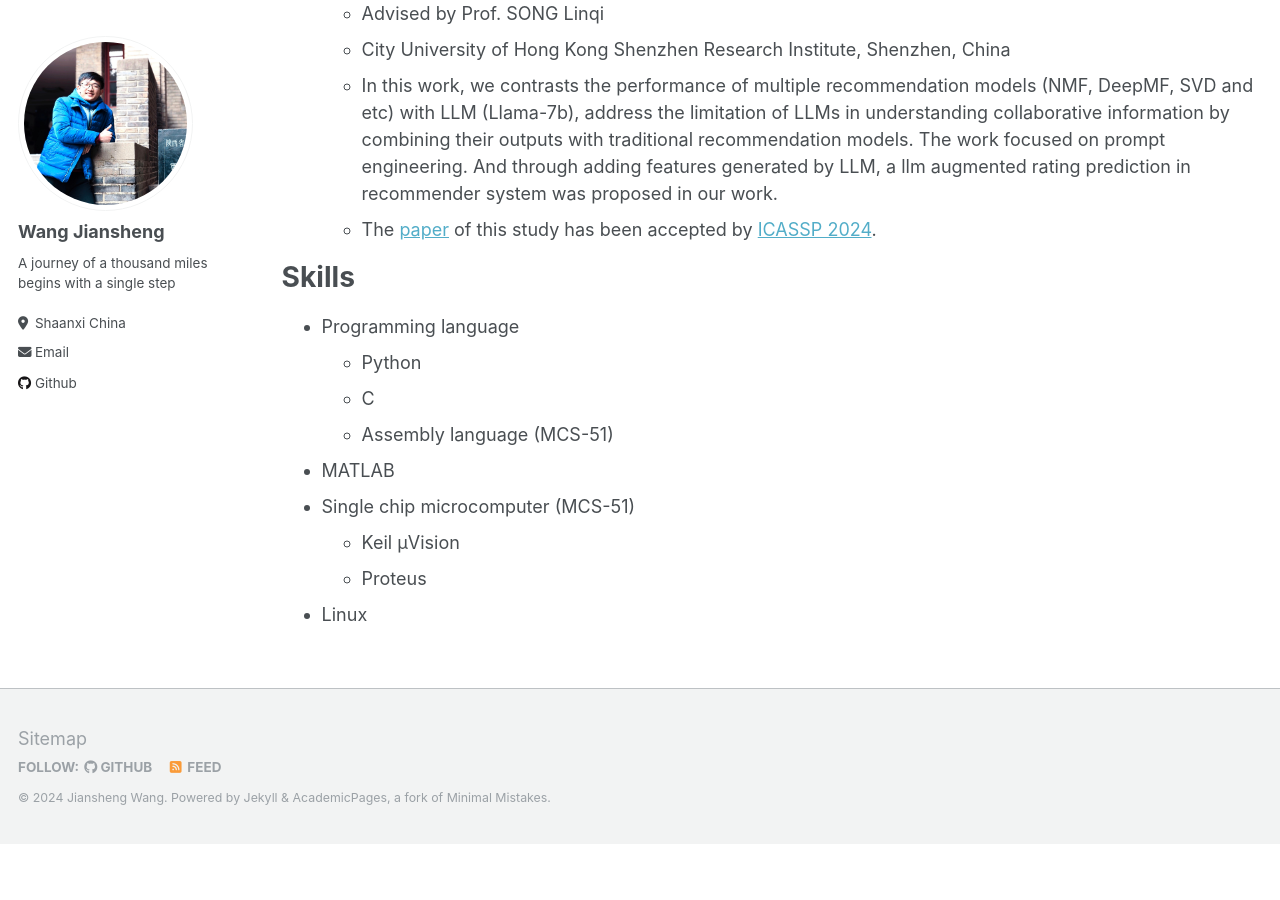
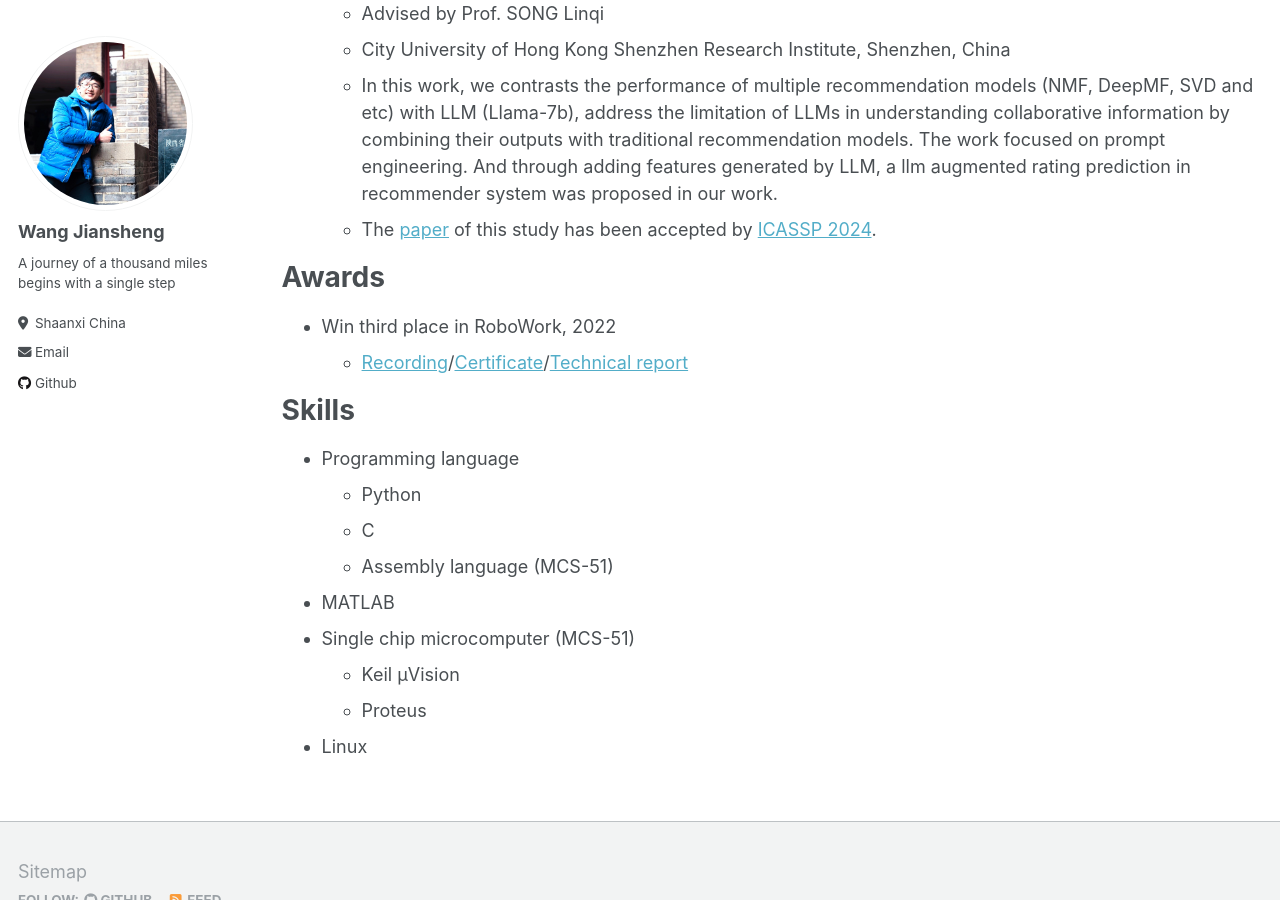
Before and after one commit to Servais-Ja/Jiansheng-Wang.github.io, a Jekyll site: the page built from _pages/cv.md, in a window 1280 px wide and 900 px high, scrolled down 1263 px. Built offline with Jekyll 4.4.1, drawn with Linux system fonts in a browser that asks for light colours; before the commit the page ends 2107 px from its top, so only the background shows below that.

Commit message:
Update cv.md

```diff
--- a/_pages/cv.md
+++ b/_pages/cv.md
@@ -44,6 +44,11 @@ Academic & research experiences
   * In this work, we contrasts the performance of multiple recommendation models (NMF, DeepMF, SVD and etc) with LLM (Llama-7b), address the limitation of LLMs in understanding collaborative information by combining their outputs with traditional recommendation models. The work focused on prompt engineering. And through adding features generated by LLM, a llm augmented rating prediction in recommender system was proposed in our work.
   * The [paper](https://servais-ja.github.io/Jiansheng-Wang.github.io/files/ICASSP24_RecGPT.pdf) of this study has been accepted by [ICASSP 2024](https://cmsworkshops.com/ICASSP2024/view_session.php?SessionID=1189).
 
+Awards
+======
+* Win third place in RoboWork, 2022
+  * [Recording](https://www.bilibili.com/video/BV1yM41117AA/?spm_id_from=333.999.0.0&vd_source=aa6e950b637c20370b356cea84ae7f15)/[Certificate](https://servais-ja.github.io/Jiansheng-Wang.github.io/files/robowork_third_place.pdf)/[Technical report](https://servais-ja.github.io/Jiansheng-Wang.github.io/files/robowork_report.pdf)
+
 Skills
 ======
 * Programming language
```
